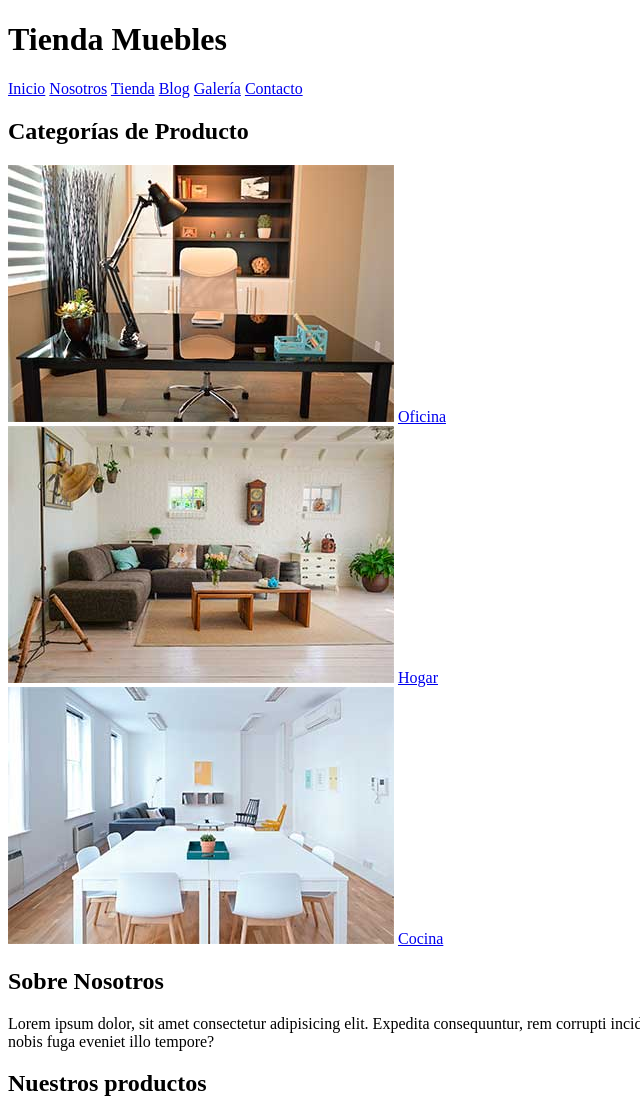
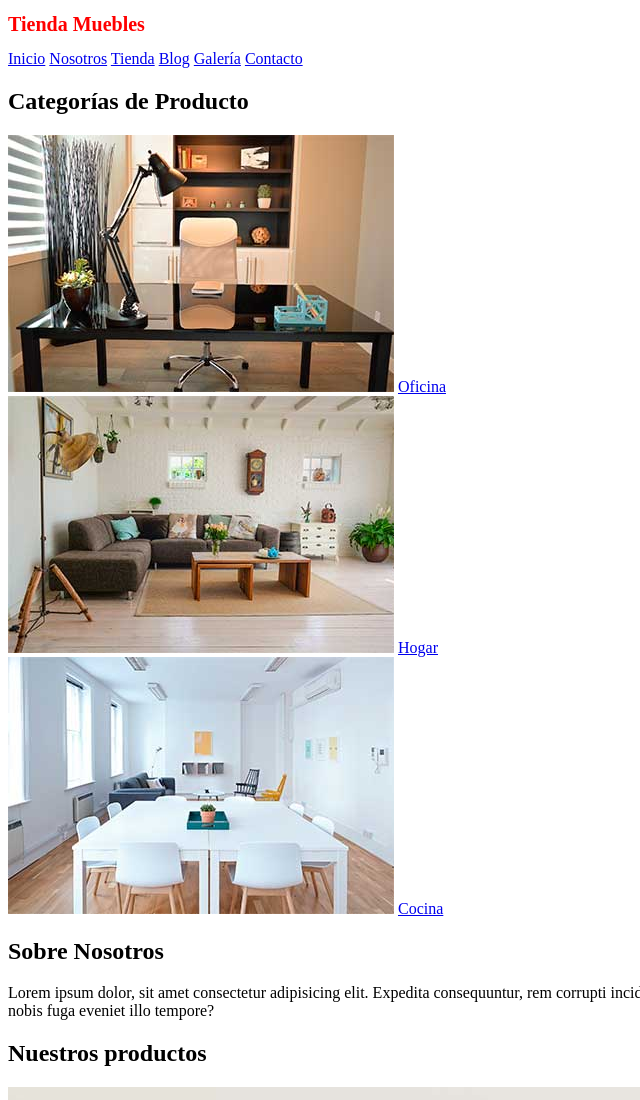
Before and after one commit to pablesdev/htmlcsscompleto, a plain HTML site: page 01-ecommerce/index.html in a window 1280 px wide. Shown: the top 1100 px of the page, without its empty margins (0-640 px from the left). Drawn offline with Linux system fonts and the light colour scheme.

Commit message:
avanzando con estilos

```diff
--- /dev/null
+++ b/01-ecommerce/css/app.css
@@ -0,0 +1,5 @@
+
+h1{
+    font-size: 20px;
+    color: red;
+}
--- a/01-ecommerce/index.html
+++ b/01-ecommerce/index.html
@@ -4,6 +4,7 @@
     <meta charset="UTF-8">
     <meta name="viewport" content="width=device-width, initial-scale=1.0">
     <title>Document</title>
+    <link rel="stylesheet" href="css/app.css">
 </head>
 <body>
 
```
